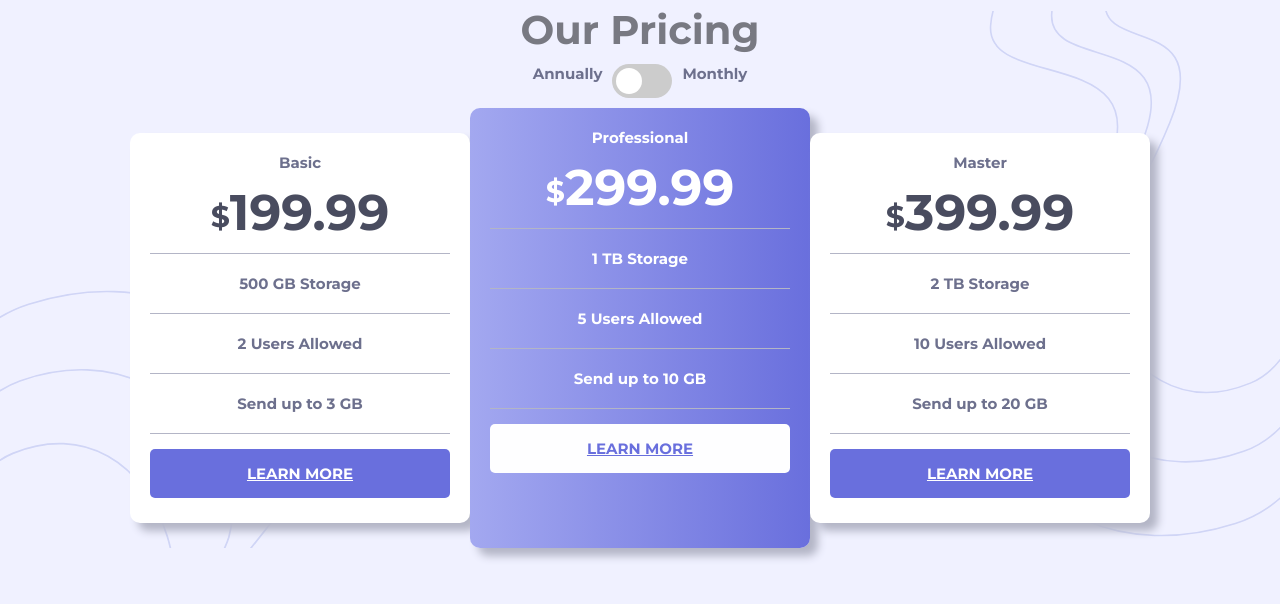
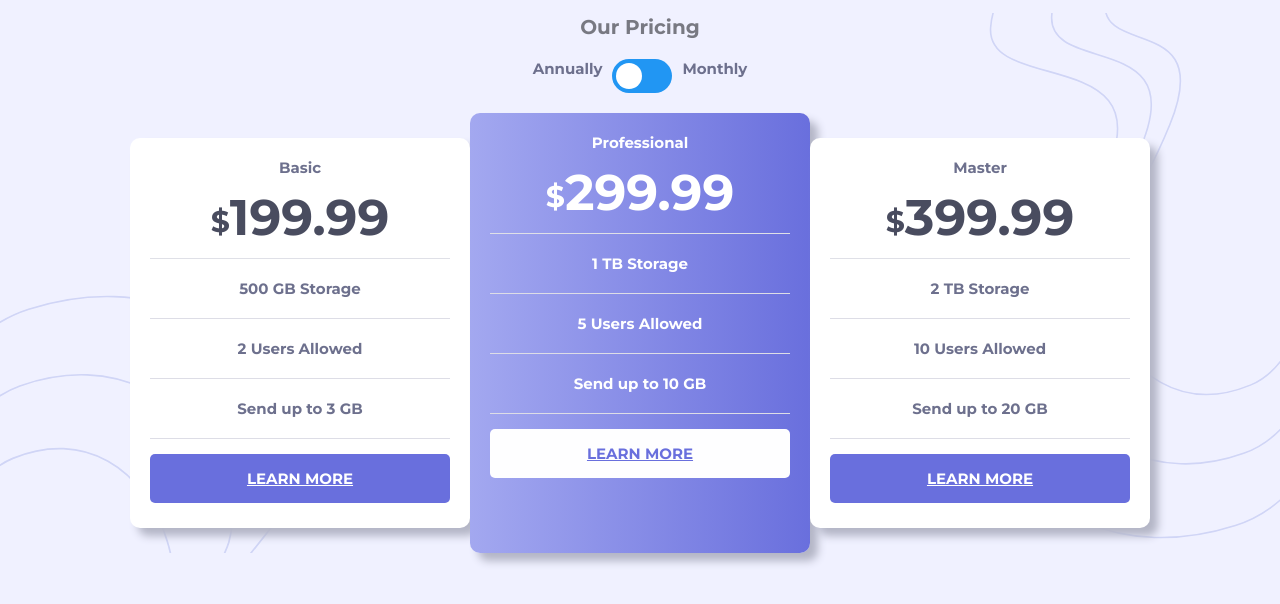
Before and after one commit to alok-mountblue/Pricing-html-css, a plain HTML site: page index.html in a window 1280 px wide. Drawn offline with Linux system fonts and the light colour scheme.

Commit message:
update style.css

```diff
--- a/style.css
+++ b/style.css
@@ -12,21 +12,21 @@ body {
   font-family: 'Montserrat', sans-serif;
   background-image: url('./images/bg-top.svg'), url('./images/bg-bottom.svg');
   background-color: #f0f1ff;
-  height: 100%;
+  height: 600px, 500px;
   background-size: 300px;
   background-repeat: no-repeat, no-repeat;
   background-position: right, bottom left;
 }
 
 .title {
-  margin: 5px;
+  margin: 15px;
   color: hsl(235, 4%, 49%);
-  font-size: 40px;
+  font-size: 20px;
   text-align: center;
 }
 
 .ToggleBtn {
-  margin: 5px;
+  margin: 15px;
   padding: 5px;
   font-size: 15px;
   color: hsl(233, 13%, 49%);
@@ -53,18 +53,18 @@ body {
 /* The slider */
 .slider {
   position: absolute;
-  cursor: pointer;
   top: 0;
   left: 0;
   right: 0;
   bottom: 0;
-  background-color: #ccc;
+  background-color: #2196f3;
   -webkit-transition: 0.4s;
   transition: 0.4s;
 }
 
 .slider:before {
   position: absolute;
+  cursor: pointer;
   content: '';
   height: 26px;
   width: 26px;
@@ -129,7 +129,7 @@ input:checked + .slider:before {
 .plan-available .professional .price {
   font-size: 50px;
   padding: 10px;
-  border-bottom: 1px solid hsl(234, 14%, 74%);
+  border-bottom: 1px solid hsl(231, 13%, 89%);
 }
 
 .plan-available .plans .price {
@@ -149,7 +149,7 @@ input:checked + .slider:before {
 .plan-available .plans .list .item,
 .plan-available .professional .list .item {
   padding: 20px;
-  border-bottom: 1px solid hsl(234, 14%, 74%);
+  border-bottom: 1px solid #dddde6;
 }
 
 .plan-available .plans .btn,
```
